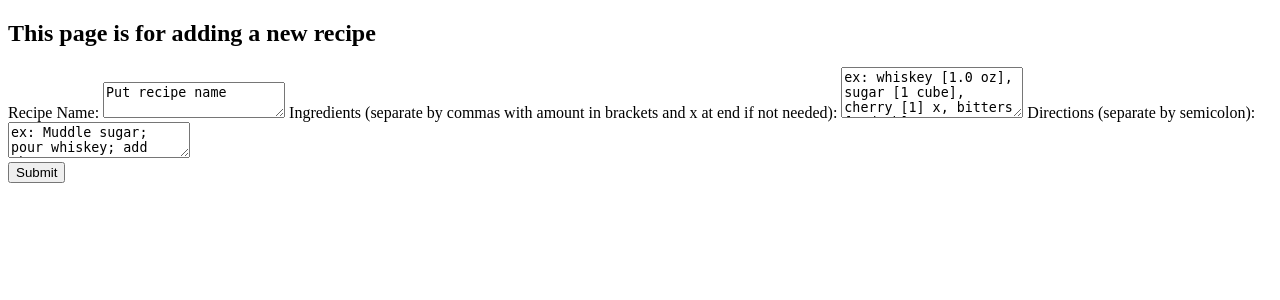
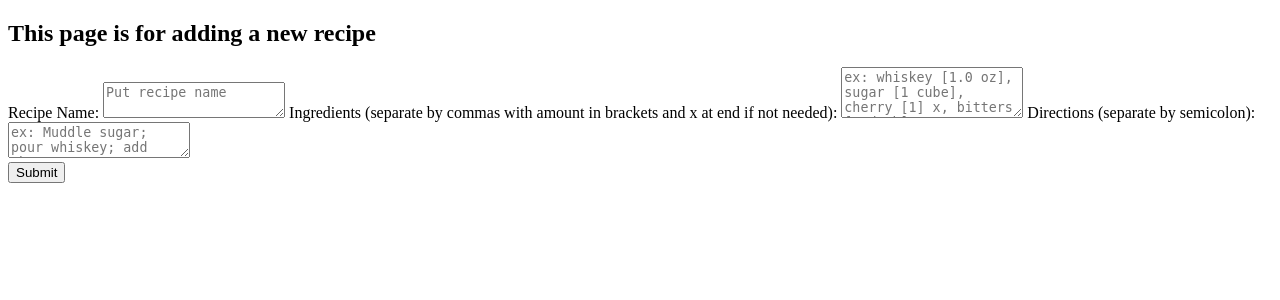
Before and after one commit to JakeHuneau/BarLibrary-old, a Python web app: template barlibrary/templates/add_recipe.jinja2 in a window 1280 px wide. Shown: the part 78-378 px from the top of the page. Run offline with Jinja, Linux system fonts and the light colour scheme; the template is opened without the code that fills it, so the values that code supplies are empty.

Commit message:
Added placeholders to inputs

```diff
--- a/barlibrary/templates/add_recipe.jinja2
+++ b/barlibrary/templates/add_recipe.jinja2
@@ -10,13 +10,13 @@
 {% block content %}
 <form method="POST" action="{{ request.route_path('add_recipe') }}">
     <label for="recipe">Recipe Name:</label>
-    <textarea class="form-control" id="recipe" title="recipe_name" name="recipe_name">{% if recipe_name %}{{ recipe_name }}{% else %}Put recipe name{% endif %}</textarea>
+    <textarea class="form-control" id="recipe" title="recipe_name" name="recipe_name" placeholder="{% if not recipe_name %}Put recipe name{% endif %}">{% if recipe_name %}{{ recipe_name }}{% endif %}</textarea>
 
     <label for="ingrdients">Ingredients (separate by commas with amount in brackets and x at end if not needed):</label>
-    <textarea class="form-control" id="ingredients" title="ingredients" name="ingredients" rows="3">{% if ingredients %}{{ ingredients }}{% else %}ex: whiskey [1.0 oz], sugar [1 cube], cherry [1] x, bitters [2 dash]{% endif %}</textarea>
+    <textarea class="form-control" id="ingredients" title="ingredients" name="ingredients" rows="3" placeholder="{% if not ingredients %}ex: whiskey [1.0 oz], sugar [1 cube], cherry [1] x, bitters [2 dash]{% endif %}">{% if ingredients %}{{ ingredients }}{% endif %}</textarea>
 
     <label for="directions">Directions (separate by semicolon):</label>
-    <textarea class="form-control" id="directions" title="directions" name="directions" rows="2">{% if directions %}{{ directions }}{% else %}ex: Muddle sugar; pour whiskey; add cherry{% endif %}</textarea>
+    <textarea class="form-control" id="directions" title="directions" name="directions" rows="2" placeholder="{% if not directions %}ex: Muddle sugar; pour whiskey; add cherry{% endif %}">{% if directions %}{{ directions }}{% endif %}</textarea>
 
     <br>
     <input type="submit" class="btn btn-primary" name="add.submitted" value="Submit" >
--- a/barlibrary/templates/find_all.jinja2
+++ b/barlibrary/templates/find_all.jinja2
@@ -10,7 +10,7 @@
 {% block content %}
 <form method="GET" action="{{ request.route_path('find_all') }}">
     <label for="ingredients">Ingredients (separate by commas):</label>
-    <textarea class="form-control" id="ingredients" title="ingredients" name="ingredients" cols="50" rows="10">{% if ingredients %}{{ ingredients }}{% else %}ex: vodka{% endif %}</textarea>
+    <textarea class="form-control" id="ingredients" title="ingredients" name="ingredients" cols="50" rows="10" placeholder="{% if not ingredients %}ex: vodka{% endif %}">{% if ingredients %}{{ ingredients }}{% endif %}</textarea>
 
     <br>
     <input type="submit" class="btn btn-primary" name="find_all.submitted" value="Search" >
--- a/barlibrary/templates/find_recipes.jinja2
+++ b/barlibrary/templates/find_recipes.jinja2
@@ -10,7 +10,7 @@
 {% block content %}
 <form method="GET" action="{{ request.route_path('find_recipes') }}">
     <label for="ingredients">Ingredients (separate by commas):</label>
-    <textarea class="form-control" id="ingredients" title="ingredients" name="ingredients" cols="50" rows="10">{% if ingredients %}{{ ingredients }}{% else %}ex: bourbon, sugar, angostura bitters, water, orange, cherry{% endif %}</textarea>
+    <textarea class="form-control" id="ingredients" title="ingredients" name="ingredients" cols="50" rows="10" placeholder="{% if not ingredients %}ex: bourbon, sugar, angostura bitters, water, orange, cherry{% endif %}">{% if ingredients %}{{ ingredients }}{% endif %}</textarea>
 
     <br>
     <input type="submit" class="btn btn-primary" name="find.submitted" value="Search" >
--- a/barlibrary/templates/kitchen.jinja2
+++ b/barlibrary/templates/kitchen.jinja2
@@ -16,7 +16,6 @@
         <input type="checkbox" class="custom-control-input" name="{{ key }}" title="{{ key }}" id="{{ key }}" {% if value %}checked="checked"{% endif %}>
         <label class="custom-control-label" for="{{ key }}">{{ key }}</label>
     </div>
-{#<input type="checkbox" class="custom-control-input" name="{{ key }}" title="{{ key }}" {% if value %}checked="checked"{% endif %}>{{ key }}<br>#}
 {% endfor %}
 {% endif %}
 </div>
--- a/barlibrary/templates/remove_recipe.jinja2
+++ b/barlibrary/templates/remove_recipe.jinja2
@@ -10,7 +10,8 @@
 {% block content %}
 <form method="POST" action="{{ request.route_path('remove_recipe') }}">
     <label for="recipe">Recipe Name:</label>
-    <textarea class="form-control" id="recipe" title="recipe_name" name="recipe_name" cols="50">Put recipe name</textarea>
+
+    <textarea class="form-control" id="recipe" title="recipe_name" name="recipe_name" cols="50" placeholder="Put recipe name"></textarea>
     <br>
     <input type="submit" class="btn btn-primary" name="remove.submitted" value="Submit" >
 </form>
```
Also changed, not shown: barlibrary/static/theme.css.
